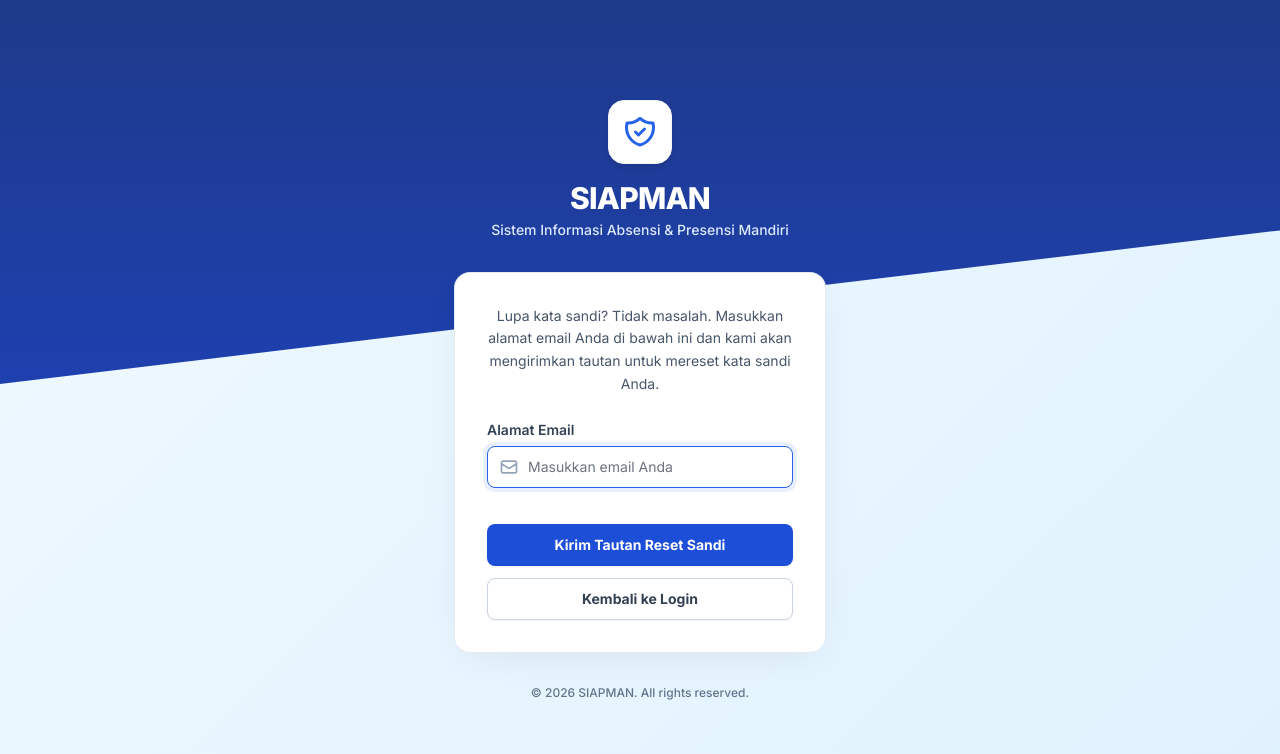
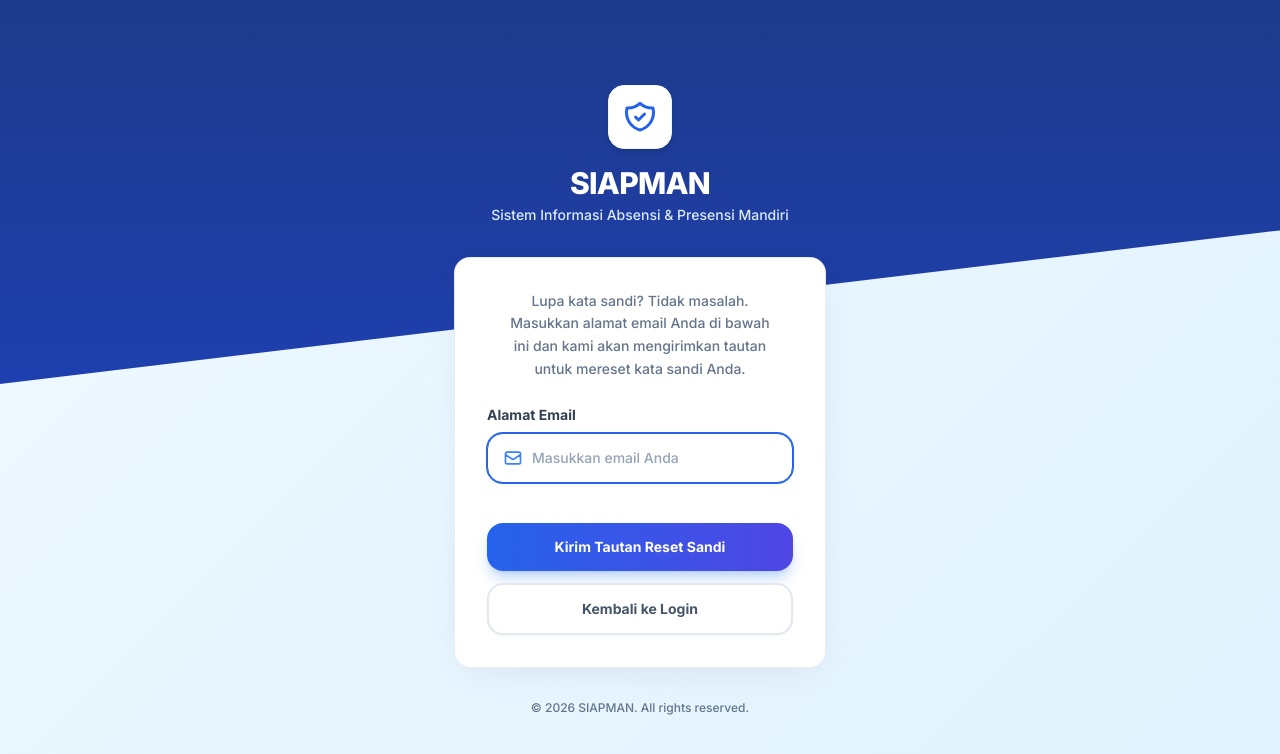
Before and after one commit to Nurfaridamardzyska/siapman_laravel, a Laravel app: page /forgot-password in a window 1280 px wide. Shown: the top 754 px of the page. Run offline with Laravel 12, Linux system fonts and the light colour scheme; style sheets or scripts are compiled from the project's sources.

Commit message:
feat(ui): update forgot password to match new dynamic modern theme

```diff
--- a/resources/views/auth/forgot-password.blade.php
+++ b/resources/views/auth/forgot-password.blade.php
@@ -1,31 +1,31 @@
 <x-guest-layout>
-    <div class="mb-6 text-sm text-slate-600 leading-relaxed text-center">
+    <div class="mb-6 text-sm text-slate-500 font-medium leading-relaxed text-center px-4">
         {{ __('Lupa kata sandi? Tidak masalah. Masukkan alamat email Anda di bawah ini dan kami akan mengirimkan tautan untuk mereset kata sandi Anda.') }}
     </div>
 
     <!-- Session Status -->
     <x-auth-session-status class="mb-4" :status="session('status')" />
 
-    <form method="POST" action="{{ route('password.email') }}" class="space-y-5">
+    <form method="POST" action="{{ route('password.email') }}" class="space-y-6">
         @csrf
 
         <!-- Email Address -->
         <div>
-            <label for="email" class="block text-sm font-semibold text-slate-700 mb-1.5">{{ __('Alamat Email') }}</label>
-            <div class="relative">
-                <div class="absolute inset-y-0 left-0 pl-3 flex items-center pointer-events-none">
-                    <svg class="h-5 w-5 text-slate-400" fill="none" stroke="currentColor" viewBox="0 0 24 24"><path stroke-linecap="round" stroke-linejoin="round" stroke-width="2" d="M3 8l7.89 5.26a2 2 0 002.22 0L21 8M5 19h14a2 2 0 002-2V7a2 2 0 00-2-2H5a2 2 0 00-2 2v10a2 2 0 002 2z"></path></svg>
+            <label for="email" class="block text-sm font-bold text-slate-700 mb-2">{{ __('Alamat Email') }}</label>
+            <div class="relative group">
+                <div class="absolute inset-y-0 left-0 pl-4 flex items-center pointer-events-none transition-colors group-focus-within:text-blue-500 text-slate-400">
+                    <svg class="h-5 w-5" fill="none" stroke="currentColor" viewBox="0 0 24 24"><path stroke-linecap="round" stroke-linejoin="round" stroke-width="2" d="M3 8l7.89 5.26a2 2 0 002.22 0L21 8M5 19h14a2 2 0 002-2V7a2 2 0 00-2-2H5a2 2 0 00-2 2v10a2 2 0 002 2z"></path></svg>
                 </div>
-                <input id="email" class="input-field block w-full pl-10 pr-3 py-2.5 rounded-lg text-sm focus:outline-none" type="email" name="email" :value="old('email')" required autofocus placeholder="Masukkan email Anda" />
+                <input id="email" class="input-modern block w-full pl-11 pr-4 py-3.5 rounded-2xl text-sm font-medium text-slate-800 focus:outline-none placeholder-slate-400" type="email" name="email" :value="old('email')" required autofocus placeholder="Masukkan email Anda" />
             </div>
-            <x-input-error :messages="$errors->get('email')" class="mt-2 text-rose-500" />
+            <x-input-error :messages="$errors->get('email')" class="mt-2 text-rose-500 font-medium text-xs" />
         </div>
 
         <div class="pt-4 flex flex-col space-y-3">
-            <button type="submit" class="w-full flex justify-center py-2.5 px-4 border border-transparent rounded-lg shadow-sm text-sm font-bold text-white bg-blue-700 hover:bg-blue-800 focus:outline-none focus:ring-2 focus:ring-offset-2 focus:ring-blue-600 transform hover:-translate-y-0.5 transition-all duration-200">
+            <button type="submit" class="w-full flex justify-center py-3.5 px-4 rounded-2xl shadow-lg shadow-blue-500/30 text-sm font-bold text-white bg-gradient-to-r from-blue-600 to-indigo-600 hover:from-blue-500 hover:to-indigo-500 focus:outline-none focus:ring-4 focus:ring-blue-500/20 transform hover:-translate-y-1 transition-all duration-300">
                 {{ __('Kirim Tautan Reset Sandi') }}
             </button>
-            <a href="{{ route('login') }}" class="w-full flex justify-center py-2.5 px-4 border border-slate-300 rounded-lg shadow-sm text-sm font-bold text-slate-700 bg-white hover:bg-slate-50 focus:outline-none focus:ring-2 focus:ring-offset-2 focus:ring-blue-600 transition-all duration-200">
+            <a href="{{ route('login') }}" class="w-full flex justify-center py-3.5 px-4 border-2 border-slate-200 rounded-2xl shadow-sm text-sm font-bold text-slate-600 bg-white hover:bg-slate-50 hover:border-slate-300 focus:outline-none focus:ring-4 focus:ring-slate-200 transform hover:-translate-y-1 transition-all duration-300">
                 {{ __('Kembali ke Login') }}
             </a>
         </div>
```
